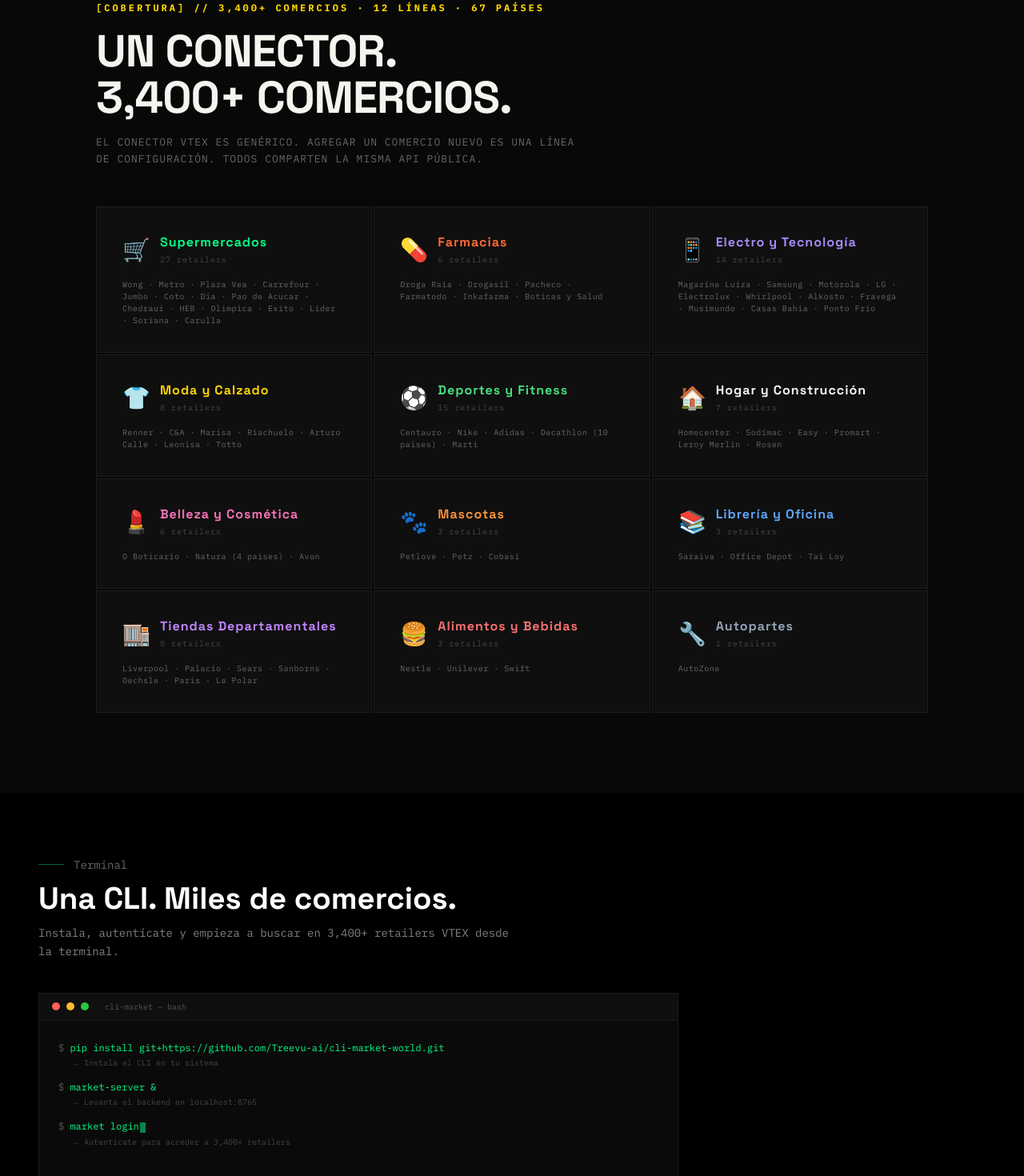
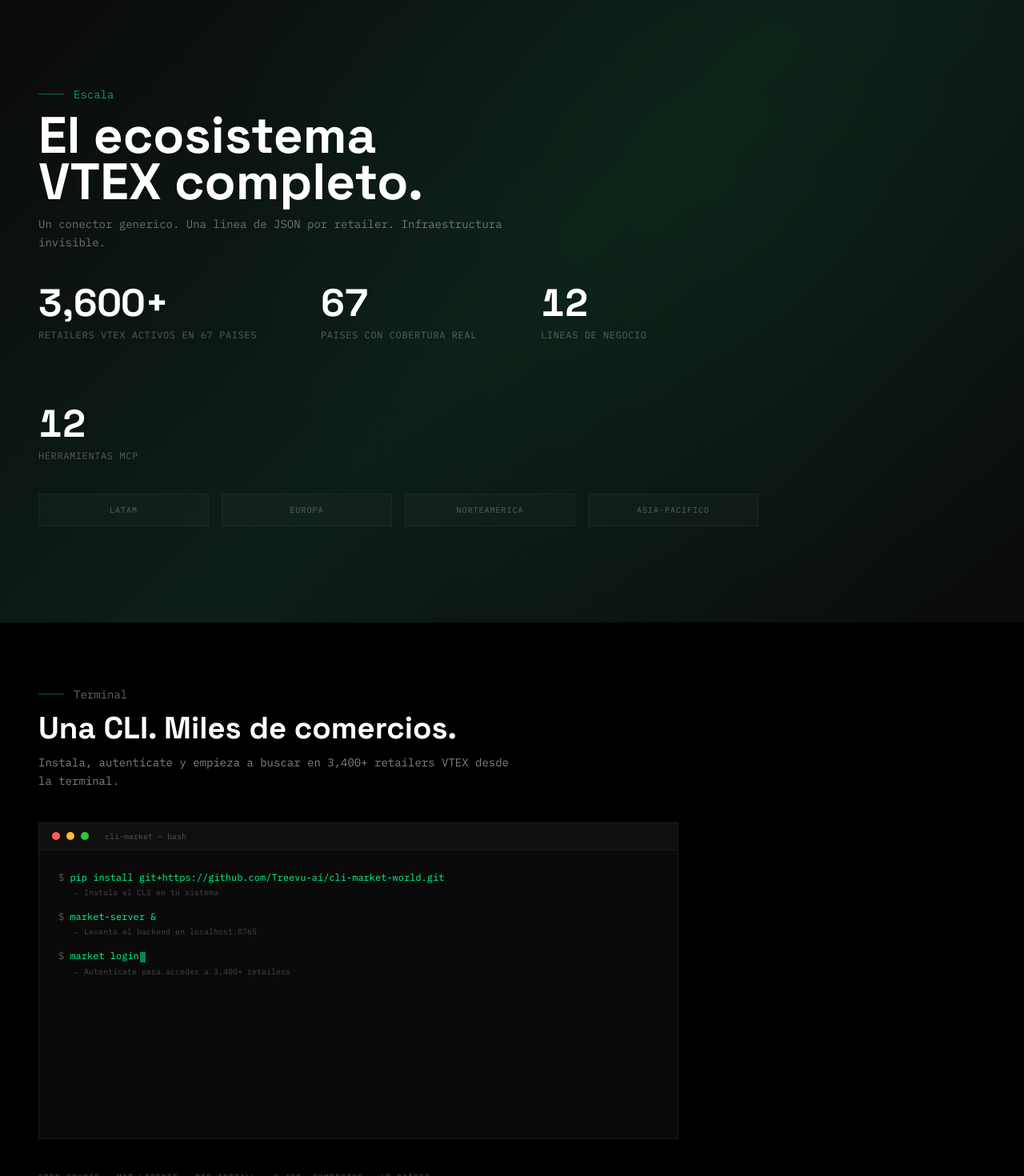
Before and after one commit to Treevu-ai/cli-market-world, a Next.js app in the folder landing/: page / in a window 1280 px wide. Shown: the part 1018-2488 px from the top of the page at 80% size. Built offline with nearby package versions, Linux system fonts and the light colour scheme.

Commit message:
feat: reordered landing flow + Stats contrast gradient + Hero massive number + stagger animations

```diff
--- a/landing/app/page.tsx
+++ b/landing/app/page.tsx
@@ -27,13 +27,13 @@ export default function Home() {
 
       <div className="relative z-10">
         <Hero />
+        <StatsSection />
+        <TerminalSection />
+        <HowItWorks />
+        <Features />
+        <AgentDispatch />
+        <UseCases />
         <Lines />
-        <TerminalSection />
-        <AgentDispatch />
-        <HowItWorks />
-        <StatsSection />
-        <UseCases />
-        <Features />
         <Pricing />
         <FAQ />
         <FinalCTA />
--- a/landing/components/Hero.tsx
+++ b/landing/components/Hero.tsx
@@ -50,7 +50,7 @@ export default function Hero() {
           </div>
           <div className="mb-12">
             <h1 className={`text-left text-[clamp(2rem,5.5vw,6rem)] font-grotesk leading-[0.92] tracking-tight text-white transition-all duration-1000 ${visible?"opacity-100 translate-y-0":"opacity-0 translate-y-8"}`}>
-              <span className="block">3400+ retailers.</span>
+              <span className="block"><span className="text-[clamp(3rem,8vw,10rem)] leading-[0.85] block">3,600+</span> retailers.</span>
               <span className="block">Una sola API.</span>
               <span className="block">Tus agentes pueden{" "}
                 <span className="relative inline-block"><BlurWord word={words[wordIdx]} trigger={wordIdx} /></span>
--- a/landing/components/Lines.tsx
+++ b/landing/components/Lines.tsx
@@ -21,7 +21,7 @@ export default function Lines() {
           [COBERTURA] // 3,400+ COMERCIOS · 12 LÍNEAS · 67 PAÍSES
         </span>
         <h2 className="font-grotesk text-[28px] sm:text-[36px] md:text-[56px] font-bold text-[#F5F5F0] tracking-[-1px] leading-[1.05] whitespace-pre-line w-full max-w-[700px]">
-          {"UN CONECTOR.\n3,400+ COMERCIOS."}
+          {"UN CONECTOR.\nCOBERTURA REAL."}
         </h2>
         <p className="font-ibm-mono text-[9px] sm:text-[11px] md:text-[13px] text-[#666666] tracking-[0.5px] md:tracking-[1px] leading-[1.6] text-pretty w-full max-w-[600px]">
           EL CONECTOR VTEX ES GENÉRICO. AGREGAR UN COMERCIO NUEVO ES UNA LÍNEA DE CONFIGURACIÓN. TODOS COMPARTEN LA MISMA API PÚBLICA.
--- a/landing/components/StatsSection.tsx
+++ b/landing/components/StatsSection.tsx
@@ -1,35 +1,51 @@
 "use client";
 import { useEffect, useState, useRef } from "react";
 
-function AnimatedNumber({ end, suffix }: { end: number; suffix?: string }) {
+const items = [
+  { end: 3600, suffix: "+", label: "Retailers VTEX activos en 67 paises" },
+  { end: 67, suffix: "", label: "Paises con cobertura real" },
+  { end: 12, suffix: "", label: "Lineas de negocio" },
+  { end: 12, suffix: "", label: "Herramientas MCP" },
+];
+
+function Counter({ end, suffix, label, delay }: { end: number; suffix: string; label: string; delay: number }) {
   const [count, setCount] = useState(0);
-  const ref = useRef<HTMLSpanElement>(null);
-  const [done, setDone] = useState(false);
+  const [visible, setVisible] = useState(false);
+  const ref = useRef<HTMLDivElement>(null);
   useEffect(() => {
-    const obs = new IntersectionObserver(([e]) => {
-      if (e.isIntersecting && !done) { setDone(true); let start=0; const dur=2000; const step=(t:number)=>{if(!start) start=t; const p=Math.min((t-start)/dur,1); setCount(Math.floor((1-Math.pow(1-p,3))*end)); if(p<1) requestAnimationFrame(step);}; requestAnimationFrame(step); }
-    }, { threshold: 0.5 });
+    const obs = new IntersectionObserver(([e]) => { if (e.isIntersecting) setTimeout(() => setVisible(true), delay); }, { threshold: 0.5 });
     if (ref.current) obs.observe(ref.current);
     return () => obs.disconnect();
-  }, [end, done]);
-  return <span ref={ref} className="text-4xl lg:text-5xl font-grotesk font-bold text-white tabular-nums">{count.toLocaleString()}{suffix||""}</span>;
+  }, [delay]);
+  useEffect(() => {
+    if (!visible) return;
+    let start = 0; const dur = 2500;
+    const step = (t: number) => { if (!start) start = t; const p = Math.min((t-start)/dur,1); setCount(Math.floor((1-Math.pow(1-p,4))*end)); if (p<1) requestAnimationFrame(step); };
+    requestAnimationFrame(step);
+  }, [visible, end]);
+  return (
+    <div ref={ref} className={`flex flex-col gap-2 transition-all duration-700 ${visible?"opacity-100 translate-y-0":"opacity-0 translate-y-4"}`}>
+      <span className="text-4xl lg:text-5xl font-grotesk font-bold text-white tabular-nums">{count.toLocaleString()}{suffix}</span>
+      <span className="text-xs font-mono text-white/30 uppercase tracking-wider leading-tight">{label}</span>
+    </div>
+  );
 }
 
 export default function StatsSection() {
   return (
-    <section className="relative flex flex-col w-full bg-[#060606] py-16 px-6 lg:px-12 md:py-[80px] gap-8">
-      <div className="flex flex-col gap-3 max-w-[600px]">
-        <span className="inline-flex items-center gap-3 text-sm font-mono text-white/40"><span className="w-8 h-px bg-[#FFD600]/40"/>Impacto</span>
-        <h2 className="text-[clamp(1.5rem,3vw,3rem)] font-grotesk font-bold text-white leading-[1.05]">El ecosistema VTEX completo.</h2>
-        <p className="text-white/50 font-mono text-sm leading-relaxed">Cifras reales. Un conector. Cero interfaces.</p>
+    <section className="relative flex flex-col w-full py-24 px-6 lg:px-12 md:py-[120px] gap-10" style={{background:"linear-gradient(135deg, #0A0A0A 0%, #0D1F17 50%, #0A0A0A 100%)"}}>
+      <div className="absolute inset-0 opacity-[0.03]" style={{backgroundImage:"radial-gradient(circle at 70% 30%, #00FF88 0%, transparent 60%)"}}/>
+      <div className="relative z-10 flex flex-col gap-3 max-w-[600px]">
+        <span className="inline-flex items-center gap-3 text-sm font-mono text-[#00FF88]/60"><span className="w-8 h-px bg-[#00FF88]/40"/>Escala</span>
+        <h2 className="text-[clamp(2rem,5vw,5rem)] font-grotesk font-bold text-white leading-[0.92] whitespace-pre-line">{"El ecosistema\nVTEX completo."}</h2>
+        <p className="text-white/40 font-mono text-sm leading-relaxed">Un conector generico. Una linea de JSON por retailer. Infraestructura invisible.</p>
       </div>
-      <div className="flex flex-wrap gap-8 sm:gap-12 lg:gap-20 max-w-[900px]">
-        <div className="flex flex-col gap-2"><AnimatedNumber end={3600} suffix="+" /><span className="text-xs font-mono text-white/30 uppercase tracking-wider">Retailers VTEX</span></div>
-        <div className="flex flex-col gap-2"><AnimatedNumber end={67} /><span className="text-xs font-mono text-white/30 uppercase tracking-wider">Países</span></div>
-        <div className="flex flex-col gap-2"><AnimatedNumber end={12} /><span className="text-xs font-mono text-white/30 uppercase tracking-wider">Líneas de negocio</span></div>
-        <div className="flex flex-col gap-2"><AnimatedNumber end={12} /><span className="text-xs font-mono text-white/30 uppercase tracking-wider">Herramientas MCP</span></div>
+      <div className="relative z-10 flex flex-wrap gap-8 sm:gap-12 lg:gap-20 max-w-[900px]">
+        {items.map((s,i)=><Counter key={i} end={s.end} suffix={s.suffix} label={s.label} delay={i*150}/>)}
       </div>
-      <p className="text-white/15 font-mono text-[10px] uppercase tracking-widest max-w-[600px]">UN CONECTOR GENERICO · UNA LINEA DE JSON POR RETAILER · INFRAESTRUCTURA INVISIBLE</p>
+      <div className="relative z-10 max-w-[900px] grid grid-cols-2 sm:grid-cols-4 gap-4">
+        {["LATAM","Europa","Norteamerica","Asia-Pacifico"].map(r=><div key={r} className="bg-white/[0.02] border border-white/[0.04] px-4 py-3 text-center font-mono text-[10px] text-white/30 uppercase tracking-widest hover:bg-white/[0.04] transition-colors">{r}</div>)}
+      </div>
     </section>
   );
 }
```
